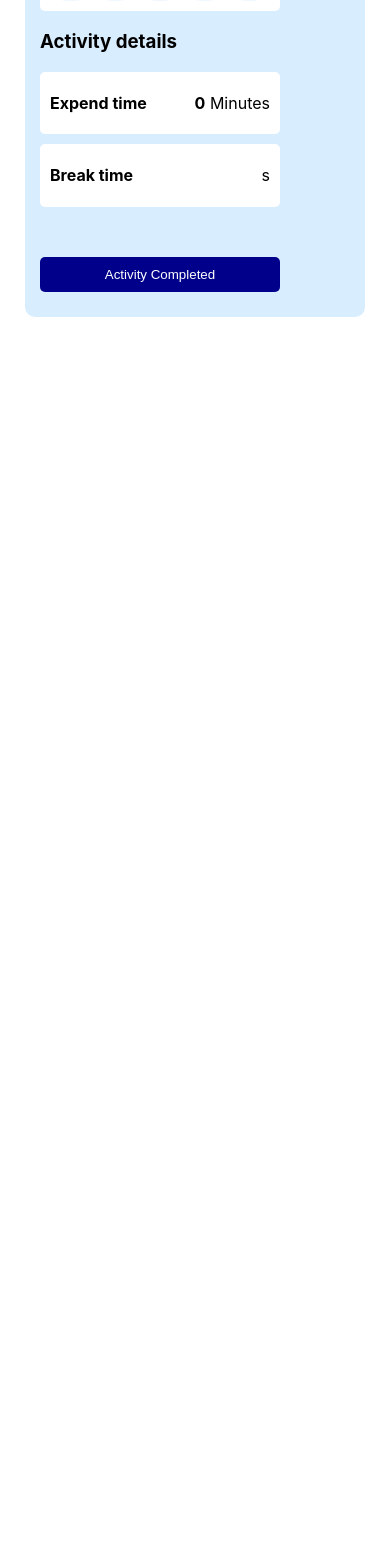
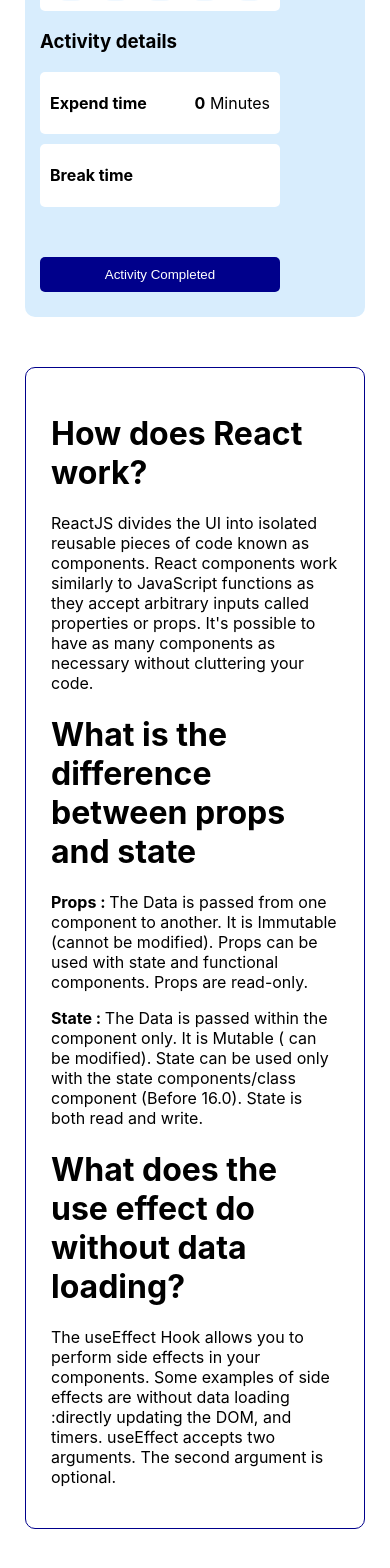
Before and after one commit to mabbasaliofficial/my-activity, a React (Create React App) app: page / in a window 390 px wide. Shown: the part 3315-4883 px from the top of the page. Before the commit the page ends 3657 px from the top, so only its background shows below. Built offline with nearby package versions, Linux system fonts and the light colour scheme.

Commit message:
question added

```diff
--- a/src/App.js
+++ b/src/App.js
@@ -1,12 +1,14 @@
 import './App.css';
 import Activities from './components/Activities/Activities';
 import Header from './components/Header/Header';
+import Question from './components/Question/Question';
 
 function App() {
   return (
     <div className='App'>
       <Header></Header>
       <Activities></Activities>
+      <Question></Question>
     </div>
   );
 }
--- a/src/components/Details/Details.js
+++ b/src/components/Details/Details.js
@@ -38,19 +38,19 @@
       <div>
         <h3>Add a break</h3>
         <div className="break-time">
-          <button className="second" onClick={() => addBreakTime(10)}>
+          <button className="second" onClick={() => addBreakTime('10s')}>
             10s
           </button>
-          <button className="second" onClick={() => addBreakTime(20)}>
+          <button className="second" onClick={() => addBreakTime('20s')}>
             20s
           </button>
-          <button className="second" onClick={() => addBreakTime(30)}>
+          <button className="second" onClick={() => addBreakTime('30s')}>
             30s
           </button>
-          <button className="second" onClick={() => addBreakTime(40)}>
+          <button className="second" onClick={() => addBreakTime('40s')}>
             40s
           </button>
-          <button className="second" onClick={() => addBreakTime(50)}>
+          <button className="second" onClick={() => addBreakTime('50s')}>
             50s
           </button>
         </div>
@@ -65,7 +65,7 @@
         </div>
         <div className="break-details">
           <h4>Break time</h4>
-          <span id="break-time"><b>{brTime}</b>s</span>
+          <b id="break-time">{brTime}</b>
         </div>
       </div>
       <button className="btn-completed">Activity Completed</button>
--- /dev/null
+++ b/src/components/Question/Question.css
@@ -0,0 +1,13 @@
+.question-container{
+    margin-top: 50px;
+    border: 1px solid darkblue;
+    margin-right: 50px;
+    border-radius: 10px;
+    margin-bottom: 50px;
+    padding: 25px;
+}
+@media only screen and (max-width: 768px){
+    .question-container {
+      margin-right: 0.1px;
+    }
+  }
--- /dev/null
+++ b/src/components/Question/Question.js
@@ -0,0 +1,34 @@
+import React from "react";
+import "./Question.css";
+
+const Question = () => {
+  return (
+    <div className="question-container">
+      <h1>How does React work?</h1>
+      <p>
+        ReactJS divides the UI into isolated reusable pieces of code known as components. React
+        components work similarly to JavaScript functions as they accept arbitrary inputs called
+        properties or props. It's possible to have as many components as necessary without
+        cluttering your code.
+      </p>
+      <h1>What is the difference between props and state</h1>
+      <p>
+        <b>Props : </b>The Data is passed from one component to another. It is Immutable (cannot be
+        modified). Props can be used with state and functional components. Props are read-only.
+      </p>
+      <p>
+        <b>State : </b> The Data is passed within the component only. It is Mutable ( can be
+        modified). State can be used only with the state components/class component (Before 16.0).
+        State is both read and write.
+      </p>
+      <h1>What does the use effect do without data loading?</h1>
+      <p>
+        The useEffect Hook allows you to perform side effects in your components. Some examples of
+        side effects are without data loading :directly updating the DOM, and timers. useEffect accepts
+        two arguments. The second argument is optional.
+      </p>
+    </div>
+  );
+};
+
+export default Question;
```
